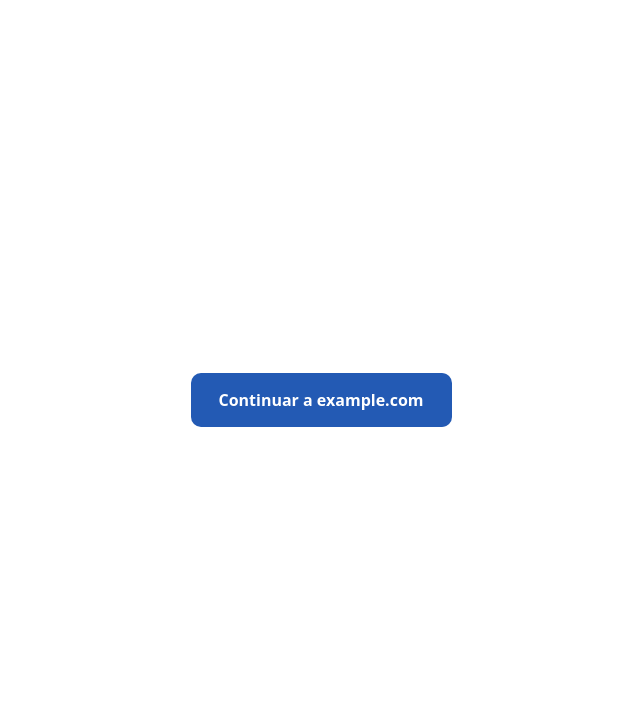
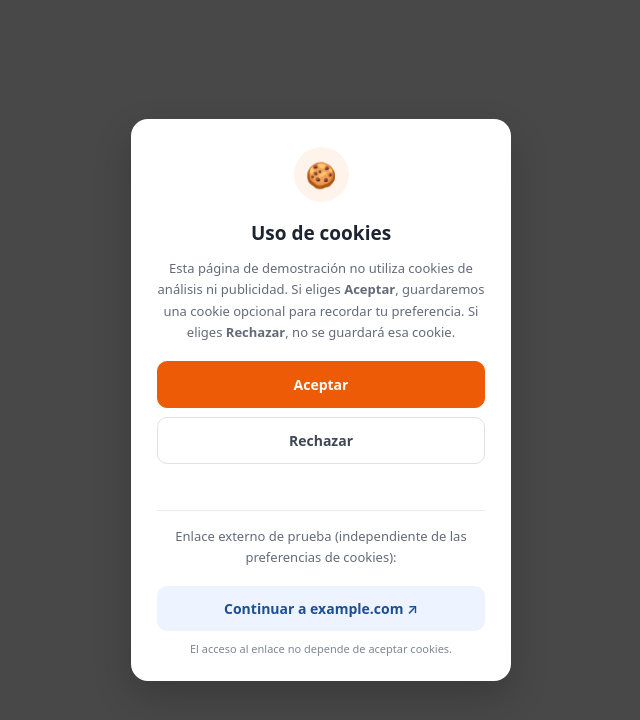
Before and after one commit to aaapn777/Occidental-Personas, a plain HTML site: page index.html in a window 1280 px wide. Shown: the whole page, without its empty margins (319-959 px from the left). Drawn offline with Linux system fonts and the light colour scheme.

Commit message:
Add truthful cookie preference controls separate from external link

```diff
--- a/index.html
+++ b/index.html
@@ -4,14 +4,53 @@
 <meta charset="utf-8">
 <meta name="viewport" content="width=device-width, initial-scale=1">
 <meta name="robots" content="noindex,nofollow">
-<title>Demostración de enlace externo</title>
+<meta name="description" content="Demostración de aviso de cookies y enlace externo independiente.">
+<title>Demostración | Preferencias de cookies</title>
 <style>
-body{margin:0;min-height:100vh;display:grid;place-items:center;background:white;font-family:system-ui,sans-serif}
-a{display:inline-block;padding:16px 28px;border-radius:10px;background:#235ab4;color:white;text-decoration:none;font-weight:600;text-align:center}
-a:hover,a:focus-visible{background:#174481}
+:root{font-family:system-ui,-apple-system,"Segoe UI",sans-serif;color:#1d2431}
+*{box-sizing:border-box}
+body{margin:0;background:#484848;min-height:100vh;display:grid;place-items:center;padding:20px}
+.card{width:min(100%,380px);padding:28px 26px 24px;background:#fff;border-radius:17px;box-shadow:0 16px 38px #0003;text-align:center}
+.symbol{width:55px;height:55px;display:grid;place-items:center;margin:0 auto 18px;background:#fff4ec;border-radius:50%;font-size:25px}
+h1{font-size:19px;margin:0 0 12px}
+p{font-size:13px;line-height:1.65;color:#646b78;margin:0 0 17px}
+.actions{display:grid;gap:9px}
+button,.continue{font:600 14px system-ui,-apple-system,"Segoe UI",sans-serif;cursor:pointer;display:block;width:100%;padding:13px 10px;border-radius:10px;text-align:center}
+button.primary{background:#ed5b06;color:white;border:1px solid #ed5b06}
+button.secondary{background:#fff;color:#3f4856;border:1px solid #dfe2e8}
+button:hover,.continue:hover{filter:brightness(.95)}
+.divider{border:0;border-top:1px solid #eaedf0;margin:20px 0 15px}
+.continue{color:#1d4f95;background:#eef4ff;text-decoration:none}
+.small{font-size:11px;line-height:1.5;color:#7e8794;margin:10px 0 0}
+#feedback{min-height:18px;margin-top:8px}
 </style>
 </head>
 <body>
-<a href="https://example.com/" rel="noopener noreferrer">Continuar a example.com</a>
+<main class="card">
+<div class="symbol" aria-hidden="true">🍪</div>
+<h1>Uso de cookies</h1>
+<p>Esta página de demostración no utiliza cookies de análisis ni publicidad. Si eliges <strong>Aceptar</strong>, guardaremos una cookie opcional para recordar tu preferencia. Si eliges <strong>Rechazar</strong>, no se guardará esa cookie.</p>
+<div class="actions" aria-label="Preferencias de cookies">
+<button id="accept" class="primary" type="button">Aceptar</button>
+<button id="reject" class="secondary" type="button">Rechazar</button>
+</div>
+<p id="feedback" class="small" role="status" aria-live="polite"></p>
+<hr class="divider">
+<p>Enlace externo de prueba (independiente de las preferencias de cookies):</p>
+<a class="continue" href="https://example.com/" rel="noopener noreferrer">Continuar a example.com ↗</a>
+<p class="small">El acceso al enlace no depende de aceptar cookies.</p>
+</main>
+<script>
+const feedback = document.getElementById("feedback");
+const cookieName = "demo_cookie_preference";
+document.getElementById("accept").addEventListener("click", () => {
+  document.cookie = cookieName + "=accepted; Path=/; Max-Age=2592000; SameSite=Lax";
+  feedback.textContent = "Preferencia guardada. Puedes continuar cuando quieras.";
+});
+document.getElementById("reject").addEventListener("click", () => {
+  document.cookie = cookieName + "=; Path=/; Max-Age=0; SameSite=Lax";
+  feedback.textContent = "Has rechazado la cookie opcional. Puedes continuar igualmente.";
+});
+</script>
 </body>
 </html>
```
